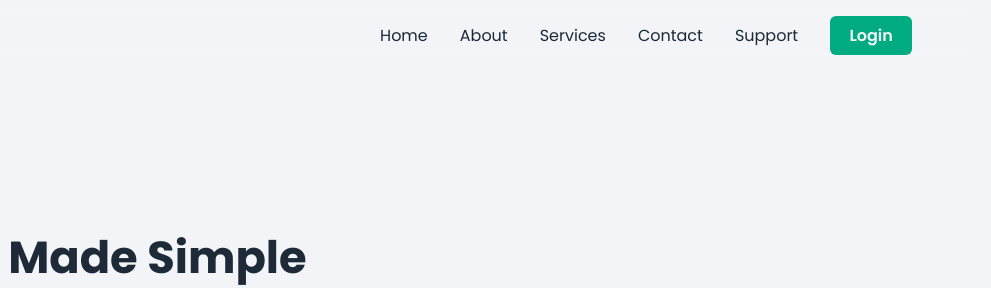
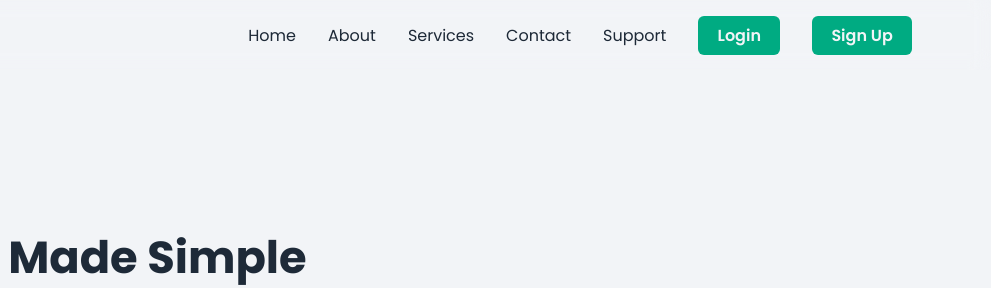
Before and after one commit to Sav-kin9/VaultaBank, a plain HTML site: page index.html in a window 1280 px wide. Shown: the top 288 px of the page, 289-1280 px from the left. Drawn offline with Linux system fonts and the light colour scheme.

Commit message:
Sign Up btn added to index.html desktop view

```diff
--- a/index.html
+++ b/index.html
@@ -27,6 +27,7 @@
       <li><a href="#contact">Contact</a></li>
       <li><a href="#support">Support</a></li>
       <li><a href="login.html" class="login-btn">Login</a></li>
+      <li><a href="create.html" class="login-btn">Sign Up</a></li>
     </ul>
 
     <!-- Hamburger -->
@@ -46,7 +47,7 @@
       <li><a href="#contact">Contact</a></li>
       <li><a href="#support">Support</a></li>
       <li><a href="login.html" class="login-btn">Login</a></li>
-      <li><a href="create.html" class="login-btn">Sign up</a></li>
+      <li><a href="create.html" class="login-btn">Sign Up</a></li>
     </ul>
   </div>
 </nav>
```
Also changed, not shown: about.html (+2 -2 lines), login.html (+2 -2 lines).
